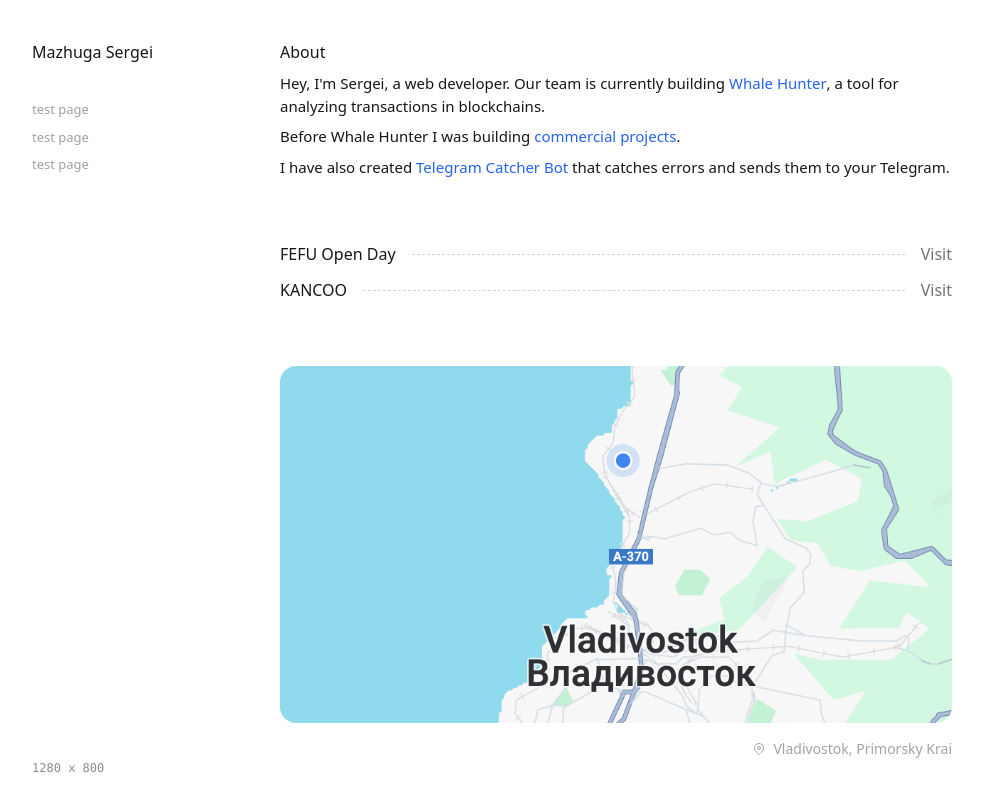
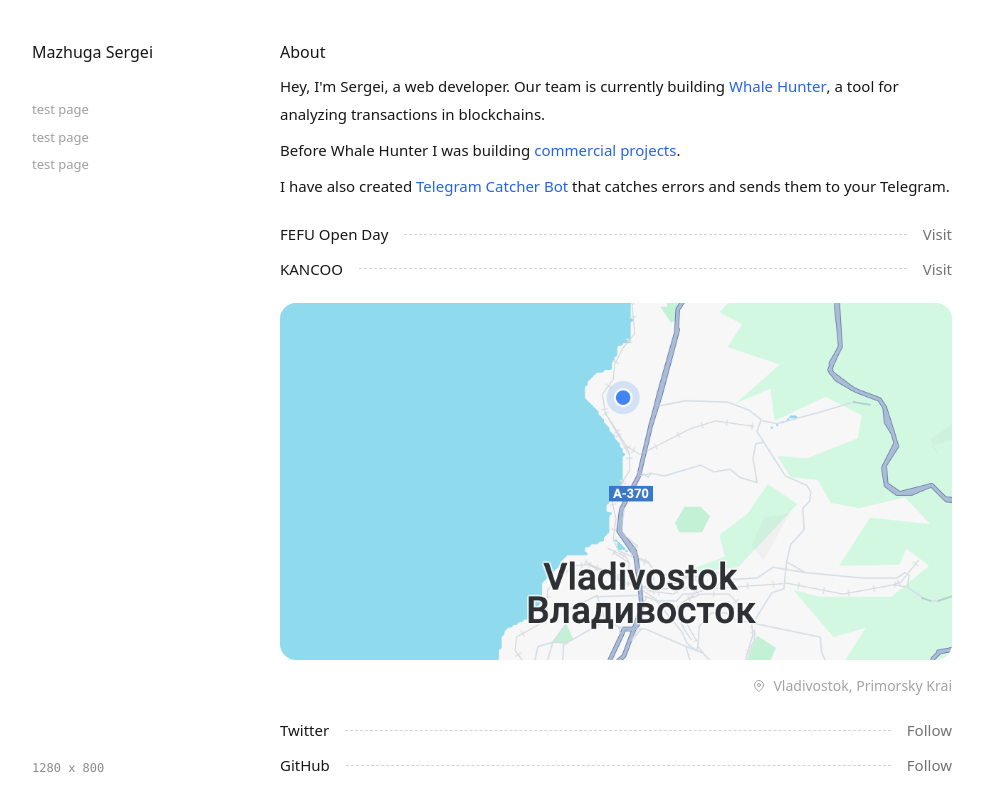
Before and after one commit to mazhugasergei/sergOS, a Next.js app: page / in a window 1280 px wide. Shown: the top 792 px of the page, without its empty margins (24-1007 px from the left). Built offline with nearby package versions, Linux system fonts and the light colour scheme.

Commit message:
update paragraphs, add custom image component

```diff
--- a/app/page.tsx
+++ b/app/page.tsx
@@ -1,12 +1,13 @@
+import CustomImage from "@/components/CustomImage"
 import ExternalLink from "@/components/ExternalLink"
 import Image from "next/image"
 import Link from "next/link"
 
 export default function Home() {
-  const paragraphStyles = "text-[0.9375rem]"
+  const paragraphStyles = "text-[0.9375rem] leading-[1.75rem]"
 
   return (
-    <div className="flex flex-col gap-[4rem]">
+    <div className="flex flex-col gap-[1.4375rem]">
       {/* about */}
       <section className="flex flex-col gap-2">
         <h1>About</h1>
@@ -25,8 +26,9 @@ export default function Home() {
         </p>
 
         <p className={paragraphStyles}>
-          I have also created <ExternalLink href="#">Telegram Catcher Bot</ExternalLink> that catches errors and sends
-          them to your Telegram.
+          I have also created{" "}
+          <ExternalLink href="https://www.npmjs.com/package/tgreports">Telegram Catcher Bot</ExternalLink> that catches
+          errors and sends them to your Telegram.
         </p>
       </section>
 
@@ -40,7 +42,7 @@ export default function Home() {
 
       {/* map */}
       <section className="flex flex-col gap-2">
-        <Image src="/map.png" alt="map" width={1000} height={1000} className="aspect-[944/502] rounded-2xl" />
+        <CustomImage src="/map.png" alt="map" className="aspect-[944/502]" />
         <div className="flex items-center justify-end gap-2 text-sm text-[#a3a3a3] dark:text-[#737373] mt-2">
           <svg
             width="12"
@@ -73,7 +75,7 @@ export default function Home() {
 
 const OnlineLink = ({ href, title, action }: { href: string; title: string; action: string }) => {
   return (
-    <Link {...{ href }} target="_blank" className="group flex items-center gap-4">
+    <Link {...{ href }} target="_blank" className="group flex items-center gap-4 text-[0.9375rem]">
       <span className="shrink-0 group-hover:text-[#2563eb] group-hover:underline">{title}</span>
       <div className="w-full border-t border-gray-300 border-dashed dark:border-gray-800" />
       <div className="text-[#737373] dark:text-[#a3a3a3]">{action}</div>
--- /dev/null
+++ b/components/CustomImage.tsx
@@ -0,0 +1,24 @@
+import Image from "next/image"
+
+export default function CustomImage({
+  src,
+  alt,
+  border = false,
+  className,
+}: {
+  src: string
+  alt: string
+  border?: boolean
+  className?: string
+}) {
+  return (
+    <Image
+      {...{ src, alt }}
+      width={1000}
+      height={1000}
+      className={`w-full rounded-2xl pointer-events-none ${
+        border ? "border-[0.0625rem] border-[#282828]" : ""
+      } ${className}`}
+    />
+  )
+}
```
Also changed, not shown: tsconfig.json (+4 -17 lines).
